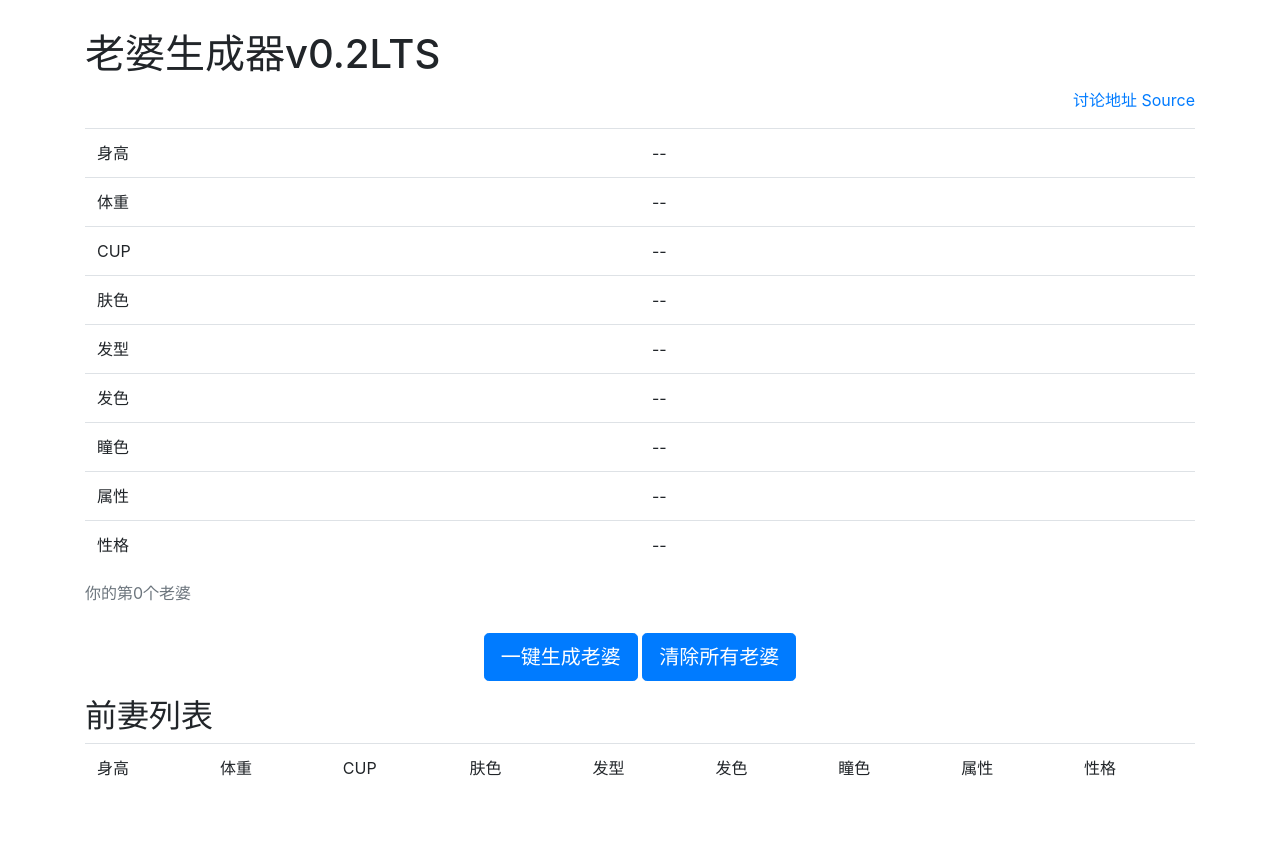
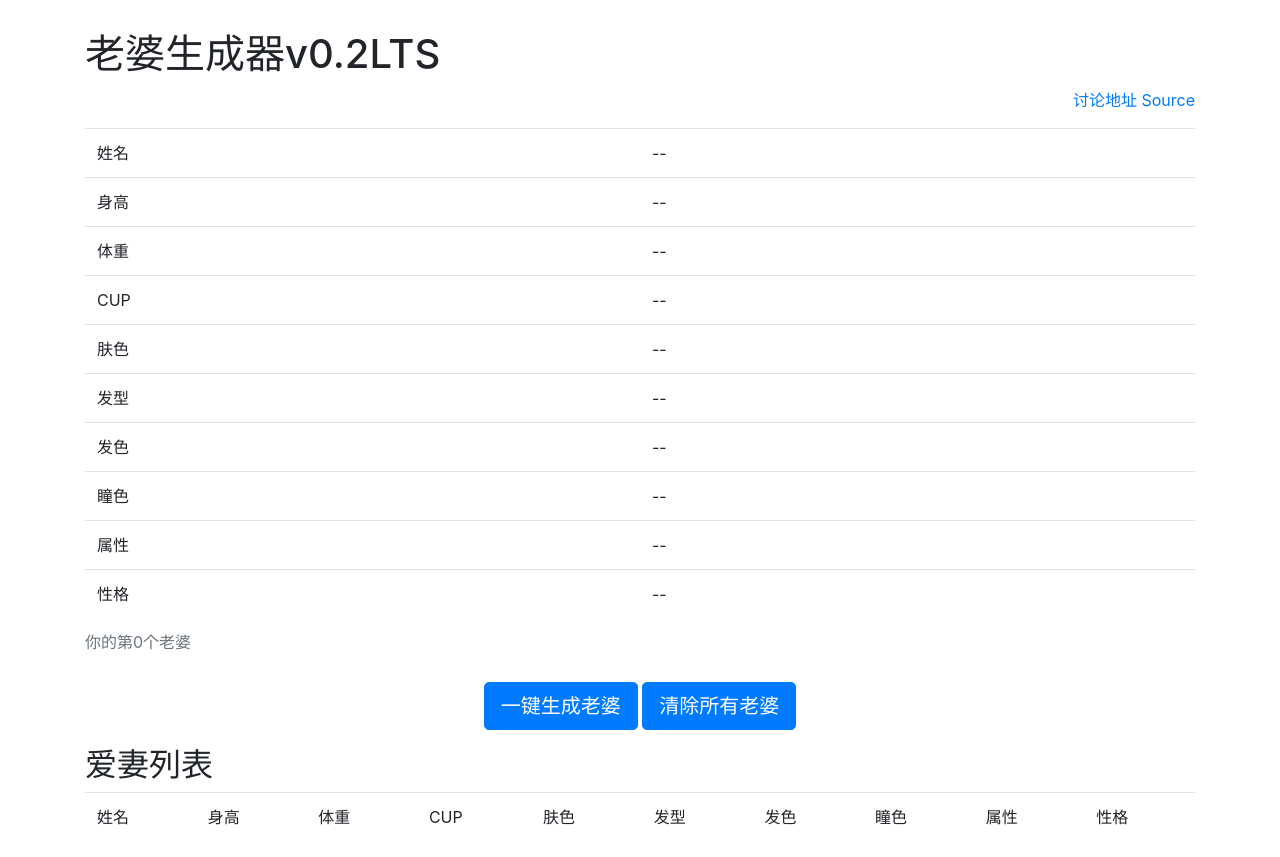
Before and after one commit to githublpl/githublpl.github.io, a plain HTML site: page index.html in a window 1280 px wide. Before the commit the page ends 808 px from the top, so only its background shows below. Drawn offline with Linux system fonts and the light colour scheme.

Commit message:
Update index.html

```diff
--- a/index.html
+++ b/index.html
@@ -25,6 +25,10 @@
     <div class="table-responsive">
     <table id="wifeTable" class="table table-hover">
         <caption style="word-break:keep-all">你的第0个老婆</caption>
+	<tr>
+            <td id="attributeText">姓名</td>
+            <td id="attribute">--</td>
+        </tr>
         <tr>
             <td id="heightText">身高</td>
             <td id="height">--</td>
@@ -73,7 +77,7 @@
         <button id="removeWivesBtn" type="button" onclick="onKillWivesPressed()" class="btn btn-primary btn-lg">清除所有老婆</button>
     </div>
     <div id="exWives">
-		<h2>前妻列表</h2>
+		<h2>爱妻列表</h2>
 		<table id="exWivesTable" class="table table-hover exWivesTable"></table>
     </div>
     </div>
```
